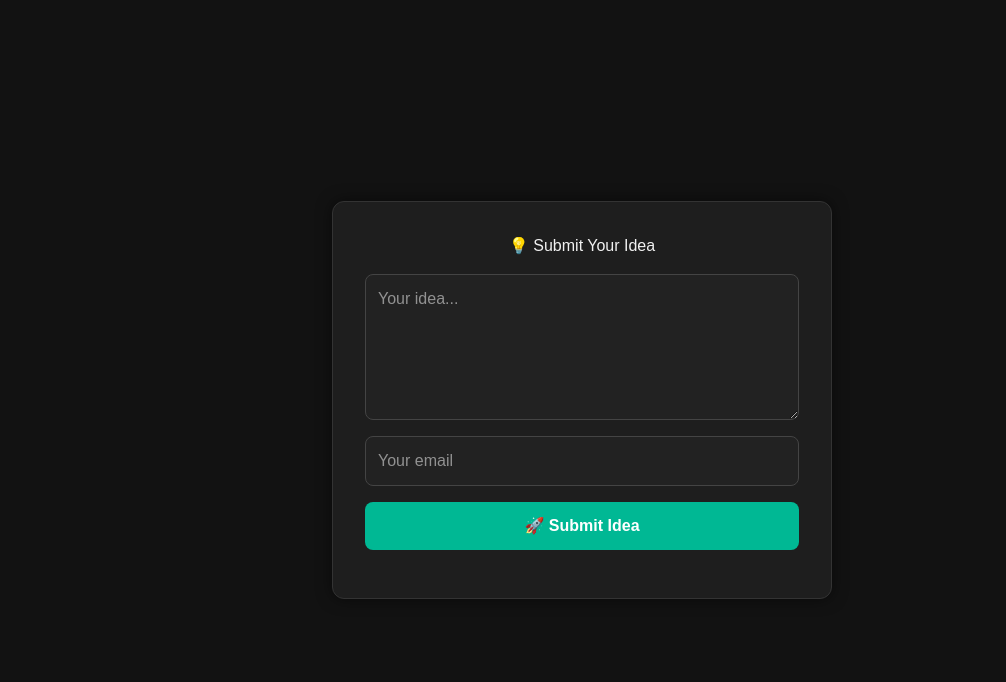
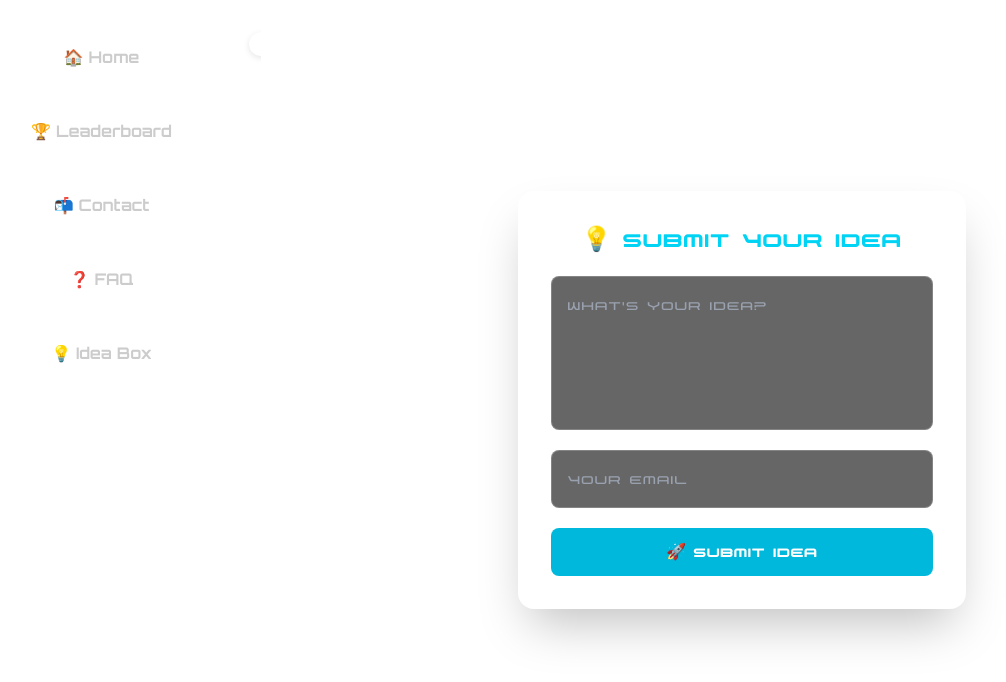
Before and after one commit to vedpawar2254/Nebula, a Next.js app: page /ideabox in a window 1280 px wide. Shown: the top 682 px of the page, without its empty margins (58-1064 px from the left). Built offline with nearby package versions, Linux system fonts and the light colour scheme.

Commit message:
Enhanced Ideadbox

```diff
--- a/src/app/ideabox/page.tsx
+++ b/src/app/ideabox/page.tsx
@@ -1,6 +1,9 @@
 "use client";
 
 import React, { useState } from "react";
+import dynamic from "next/dynamic";
+
+const Sidebar = dynamic(() => import("../components/Sidebar"), { ssr: false });
 
 const IdeaForm = () => {
   const [idea, setIdea] = useState<string>("");
@@ -25,91 +28,63 @@ const IdeaForm = () => {
     const result = await response.json();
 
     if (result.success) {
-      setStatus("Sent! ✅");
+      setStatus("✅ Sent successfully!");
       setIdea("");
       setEmail("");
     } else {
-      setStatus("Failed to send ❌");
+      setStatus("❌ Failed to send. Try again.");
     }
   };
 
   return (
-    <div
-      style={{
-        backgroundColor: "#121212",
-        color: "#f0f0f0",
-        fontFamily: "Arial, sans-serif", // 👈 Added simple font
-        minHeight: "100vh",
-        display: "flex",
-        justifyContent: "center",
-        alignItems: "center",
-        padding: "2rem",
-      }}
-    >
+    <div className="flex min-h-screen text-white">
+      {/* Sidebar */}
+      <Sidebar setActiveSection={function (section: "home" | "ranks" | "contact" | "faq" | "profile"): void {
+        throw new Error("Function not implemented.");
+      } } />
+
+      {/* Main Content */}
+      <main className="flex-1 flex items-center justify-center px-4 py-20">
         <form
           onSubmit={handleSubmit}
-        style={{
-          background: "#1e1e1e",
-          border: "1px solid #333",
-          borderRadius: "12px",
-          padding: "2rem",
-          maxWidth: "500px",
-          width: "100%",
-          boxShadow: "0 0 15px rgba(0, 0, 0, 0.5)",
-          display: "flex",
-          flexDirection: "column",
-          gap: "1rem",
-        }}
+          className="w-full max-w-md bg-white/5 border border-white/10 backdrop-blur-xl p-8 rounded-2xl shadow-2xl flex flex-col gap-5"
         >
-        <h2 style={{ textAlign: "center" }}>💡 Submit Your Idea</h2>
+          <h2 className="text-2xl font-bold text-cyan-400 text-center font-orbitron">
+            💡 Submit Your Idea
+          </h2>
 
           <textarea
-          placeholder="Your idea..."
+            placeholder="What's your idea?"
             value={idea}
             onChange={(e) => setIdea(e.target.value)}
             required
             rows={5}
-          style={{
-            padding: "0.75rem",
-            borderRadius: "8px",
-            border: "1px solid #444",
-            backgroundColor: "#222",
-            color: "#fff",
-            fontFamily: "inherit",
-          }}
+            className="p-4 rounded-lg bg-black/60 border border-white/20 text-white placeholder-gray-400 resize-none focus:outline-none focus:ring-2 focus:ring-cyan-500"
           />
+
           <input
             type="email"
             placeholder="Your email"
             value={email}
             onChange={(e) => setEmail(e.target.value)}
             required
-          style={{
-            padding: "0.75rem",
-            borderRadius: "8px",
-            border: "1px solid #444",
-            backgroundColor: "#222",
-            color: "#fff",
-            fontFamily: "inherit",
-          }}
+            className="p-4 rounded-lg bg-black/60 border border-white/20 text-white placeholder-gray-400 focus:outline-none focus:ring-2 focus:ring-cyan-500"
           />
+
           <button
             type="submit"
-          style={{
-            padding: "0.75rem",
-            backgroundColor: "#00b894",
-            color: "#fff",
-            border: "none",
-            borderRadius: "8px",
-            cursor: "pointer",
-            fontWeight: "bold",
-            fontFamily: "inherit",
-          }}
+            className="py-3 bg-cyan-500 hover:bg-cyan-600 transition text-white font-semibold rounded-lg"
           >
             🚀 Submit Idea
           </button>
-        <p style={{ textAlign: "center" }}>{status}</p>
+
+          {status && (
+            <p className="text-center text-sm text-white/80 animate-pulse">
+              {status}
+            </p>
+          )}
         </form>
+      </main>
     </div>
   );
 };
--- a/src/app/page.tsx
+++ b/src/app/page.tsx
@@ -12,6 +12,7 @@ import { motion } from 'framer-motion';
 import Profile from './pages/Profile';
 import HomeLanding from './pages/HomeLanding';
 import Timeline from './components/Timeline';
+import IdeaForm from './ideabox/page';
 
 const HomePage: React.FC = () => {
   const launchDate = new Date('2025-06-01T18:30:00Z').getTime();
@@ -217,6 +218,8 @@ const HomePage: React.FC = () => {
 
       {/* <HomeLanding/> */}
 
+      {/* <IdeaForm/> */}
+
 
 
 
```
Lines whose indentation alone changed are shown as unchanged.
